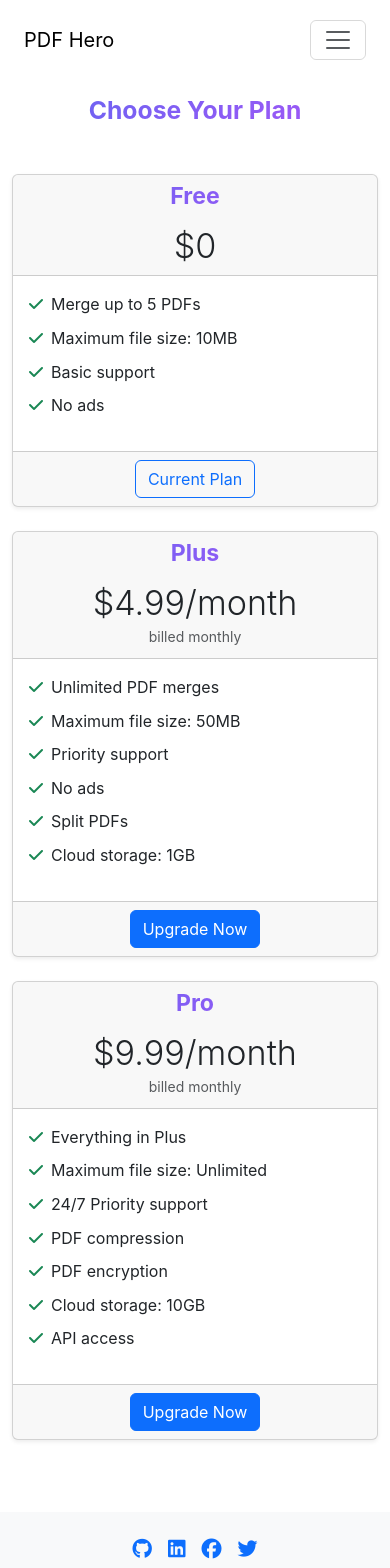
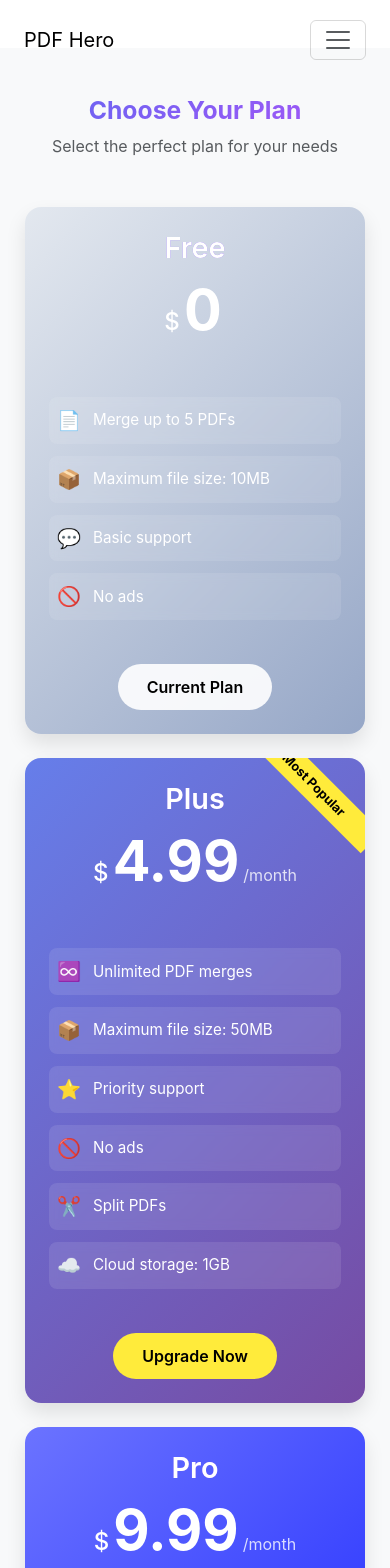
Before and after one commit to GourangaDasSamrat/PDF-Merger-React, a React (Vite) app: page /pricing in a window 390 px wide. Shown: the top 1568 px of the page. Built offline with nearby package versions, Linux system fonts and the light colour scheme; no server answers.

Commit message:
Enhance About and Pricing components with improved styles, responsiveness, and dark mode support

```diff
--- /dev/null
+++ b/src/components/About.css
@@ -0,0 +1,25 @@
+.about-page {
+  color: var(--bs-body-color);
+}
+
+/* Dark mode specific styles */
+@media (prefers-color-scheme: dark) {
+  .feature-card {
+    background: rgba(255, 255, 255, 0.05) !important;
+    color: var(--bs-body-color) !important;
+  }
+
+  .mission-section {
+    background: rgba(255, 255, 255, 0.03) !important;
+    color: var(--bs-body-color) !important;
+  }
+
+  .about-page p {
+    color: var(--bs-body-color) !important;
+  }
+
+  .about-page h2,
+  .about-page h3 {
+    color: var(--bs-heading-color, var(--bs-body-color)) !important;
+  }
+}
--- a/src/components/About.jsx
+++ b/src/components/About.jsx
@@ -1,6 +1,7 @@
 import { motion } from "framer-motion";
 import { Col, Container, Row } from "react-bootstrap";
 import styled from "styled-components";
+import "./About.css";
 
 const HeroSection = styled.div`
   background: linear-gradient(135deg, #6366f1 0%, #4f46e5 100%);
@@ -42,12 +43,13 @@ const HeroSection = styled.div`
 `;
 
 const FeatureCard = styled(motion.div)`
-  background: white;
+  background: var(--bs-body-bg, white);
   border-radius: 1rem;
   padding: 2rem;
   box-shadow: 0 10px 30px rgba(0, 0, 0, 0.1);
   height: 100%;
   transition: all 0.3s ease;
+  color: var(--bs-body-color);
 
   &:hover {
     transform: translateY(-5px);
@@ -68,10 +70,11 @@ const IconWrapper = styled.div`
 `;
 
 const MissionSection = styled.div`
-  background: #f8fafc;
+  background: var(--bs-tertiary-bg, #f8fafc);
   padding: 4rem 0;
   border-radius: 2rem;
   margin-top: 4rem;
+  color: var(--bs-body-color);
 `;
 
 export default function About() {
--- /dev/null
+++ b/src/components/Pricing.css
@@ -0,0 +1,159 @@
+.pricing-section {
+  background: #f8f9fa;
+}
+
+.pricing-card {
+  border: none;
+  border-radius: 16px;
+  transition: all 0.3s ease;
+  overflow: hidden;
+  box-shadow: 0 10px 20px rgba(0, 0, 0, 0.1);
+  max-width: 340px;
+  margin: 0 auto;
+}
+
+.pricing-card.popular {
+  transform: scale(1.05);
+}
+
+.pricing-card.hovered {
+  transform: translateY(-10px);
+  box-shadow: 0 15px 30px rgba(0, 0, 0, 0.15);
+}
+
+.pricing-card.popular.hovered {
+  transform: scale(1.05) translateY(-10px);
+}
+
+.popular-badge {
+  position: absolute;
+  top: 12px;
+  right: -30px;
+  background: #ffeb3b;
+  color: #000;
+  padding: 5px 40px;
+  font-size: 0.8rem;
+  font-weight: bold;
+  transform: rotate(45deg);
+  z-index: 1;
+}
+
+.plan-name {
+  color: white;
+  font-weight: 600;
+  font-size: 1.8rem;
+  margin-bottom: 0.5rem;
+}
+
+.price-container {
+  color: white;
+  margin-bottom: 1rem;
+  display: flex;
+  justify-content: center;
+  align-items: baseline;
+}
+
+.currency {
+  font-size: 1.5rem;
+  font-weight: 500;
+  margin-right: 4px;
+}
+
+.price {
+  font-size: 3.5rem;
+  font-weight: 700;
+  line-height: 1;
+}
+
+.period {
+  font-size: 1rem;
+  opacity: 0.8;
+  margin-left: 4px;
+}
+
+.feature-list {
+  list-style: none;
+  padding: 0;
+  margin: 0.5rem 0;
+}
+
+.feature-item {
+  color: white;
+  display: flex;
+  align-items: center;
+  margin-bottom: 0.75rem;
+  padding: 0.5rem;
+  border-radius: 8px;
+  background: rgba(255, 255, 255, 0.1);
+  backdrop-filter: blur(5px);
+  transition: all 0.3s ease;
+}
+
+.pricing-card[style*="E3E8EF"] .feature-item,
+.pricing-card[style*="E3E8EF"] .plan-name,
+.pricing-card[style*="E3E8EF"] .price-container {
+  color: #2c3e50;
+}
+
+.feature-item:hover {
+  background: rgba(255, 255, 255, 0.2);
+  transform: translateX(5px);
+}
+
+.feature-icon {
+  margin-right: 12px;
+  font-size: 1.2rem;
+  width: 24px;
+  text-align: center;
+}
+
+.feature-text {
+  font-size: 0.95rem;
+}
+
+.pricing-button {
+  padding: 0.7rem 1.8rem;
+  border-radius: 25px;
+  font-weight: 600;
+  transition: all 0.3s ease;
+  border: none;
+  color: #000;
+  background: rgba(255, 255, 255, 0.9);
+}
+
+.pricing-button:hover {
+  transform: translateY(-2px);
+  box-shadow: 0 5px 15px rgba(0, 0, 0, 0.1);
+  background: white;
+}
+
+.btn-popular {
+  background: #ffeb3b;
+  color: #000;
+}
+
+.btn-popular:hover {
+  background: #ffd700;
+}
+
+.card-header {
+  padding: 1.5rem 1.5rem 1rem !important;
+}
+
+.card-body {
+  padding: 1rem 1.5rem !important;
+}
+
+.card-footer {
+  padding: 1rem 1.5rem 1.5rem !important;
+}
+
+@media (max-width: 768px) {
+  .pricing-card.popular {
+    transform: scale(1);
+  }
+
+  .pricing-card.popular.hovered {
+    transform: translateY(-10px);
+  }
+}
--- a/src/components/Pricing.jsx
+++ b/src/components/Pricing.jsx
@@ -1,40 +1,52 @@
+import { useState } from "react";
 import { Button, Card, Col, Container, Row } from "react-bootstrap";
+import "./Pricing.css";
 
 export default function Pricing() {
+  const [hoveredPlan, setHoveredPlan] = useState(null);
+
   const plans = [
     {
       name: "Free",
       price: "$0",
+      period: "",
+      gradient: "linear-gradient(135deg, #E3E8EF 0%, #96A7C7 100%)",
+      darkText: true,
       features: [
-        "Merge up to 5 PDFs",
-        "Maximum file size: 10MB",
-        "Basic support",
-        "No ads",
+        { text: "Merge up to 5 PDFs", icon: "📄" },
+        { text: "Maximum file size: 10MB", icon: "📦" },
+        { text: "Basic support", icon: "💬" },
+        { text: "No ads", icon: "🚫" },
       ],
     },
     {
       name: "Plus",
-      price: "$4.99/month",
+      price: "$4.99",
+      period: "/month",
+      popular: true,
+      gradient: "linear-gradient(135deg, #667eea 0%, #764ba2 100%)",
       features: [
-        "Unlimited PDF merges",
-        "Maximum file size: 50MB",
-        "Priority support",
-        "No ads",
-        "Split PDFs",
-        "Cloud storage: 1GB",
+        { text: "Unlimited PDF merges", icon: "♾️" },
+        { text: "Maximum file size: 50MB", icon: "📦" },
+        { text: "Priority support", icon: "⭐" },
+        { text: "No ads", icon: "🚫" },
+        { text: "Split PDFs", icon: "✂️" },
+        { text: "Cloud storage: 1GB", icon: "☁️" },
       ],
     },
     {
       name: "Pro",
-      price: "$9.99/month",
+      price: "$9.99",
+      period: "/month",
+      gradient: "linear-gradient(135deg, #6B73FF 0%, #000DFF 100%)",
       features: [
-        "Everything in Plus",
-        "Maximum file size: Unlimited",
-        "24/7 Priority support",
-        "PDF compression",
-        "PDF encryption",
-        "Cloud storage: 10GB",
-        "API access",
+        { text: "Everything in Plus", icon: "✨" },
+        { text: "Maximum file size: Unlimited", icon: "📦" },
+        { text: "24/7 Priority support", icon: "🎯" },
+        { text: "PDF compression", icon: "🗜️" },
+        { text: "PDF encryption", icon: "🔒" },
+        { text: "Cloud storage: 10GB", icon: "☁️" },
+        { text: "API access", icon: "🔑" },
       ],
     },
   ];
@@ -44,32 +56,51 @@ export default function Pricing() {
   };
 
   return (
-    <Container fluid className="py-5 mt-5">
-      <h2 className="text-center mb-5">Choose Your Plan</h2>
-      <Row>
+    <Container fluid className="pricing-section py-5 mt-5">
+      <h2 className="text-center mb-2">Choose Your Plan</h2>
+      <p className="text-center text-muted mb-5">
+        Select the perfect plan for your needs
+      </p>
+      <Row className="justify-content-center">
         {plans.map((plan, index) => (
-          <Col key={index} md={4} className="mb-4">
-            <Card className="h-100 shadow-sm">
-              <Card.Header className="text-center">
-                <h3>{plan.name}</h3>
-                <div className="display-4">{plan.price}</div>
-                {plan.name !== "Free" && (
-                  <small className="text-muted">billed monthly</small>
-                )}
+          <Col key={index} lg={4} md={6} className="mb-4">
+            <Card
+              className={`pricing-card h-100 ${plan.popular ? "popular" : ""} ${
+                hoveredPlan === index ? "hovered" : ""
+              }`}
+              onMouseEnter={() => setHoveredPlan(index)}
+              onMouseLeave={() => setHoveredPlan(null)}
+              style={{
+                background: plan.gradient,
+              }}
+            >
+              {plan.popular && (
+                <div className="popular-badge">Most Popular</div>
+              )}
+              <Card.Header className="text-center border-0 bg-transparent pt-4">
+                <h3 className="plan-name mb-3">{plan.name}</h3>
+                <div className="price-container">
+                  <span className="currency">$</span>
+                  <span className="price">{plan.price.replace("$", "")}</span>
+                  <span className="period">{plan.period}</span>
+                </div>
               </Card.Header>
               <Card.Body>
-                <ul className="list-unstyled">
+                <ul className="feature-list">
                   {plan.features.map((feature, i) => (
-                    <li key={i} className="mb-2">
-                      <i className="fas fa-check text-success me-2"></i>
-                      {feature}
+                    <li key={i} className="feature-item">
+                      <span className="feature-icon">{feature.icon}</span>
+                      <span className="feature-text">{feature.text}</span>
                     </li>
                   ))}
                 </ul>
               </Card.Body>
-              <Card.Footer className="text-center">
+              <Card.Footer className="text-center border-0 bg-transparent pb-4">
                 <Button
-                  variant={plan.name === "Free" ? "outline-primary" : "primary"}
+                  className={`pricing-button ${
+                    plan.popular ? "btn-popular" : ""
+                  }`}
+                  variant={plan.name === "Free" ? "light" : "light"}
                   onClick={handleUpgrade}
                 >
                   {plan.name === "Free" ? "Current Plan" : "Upgrade Now"}
```
